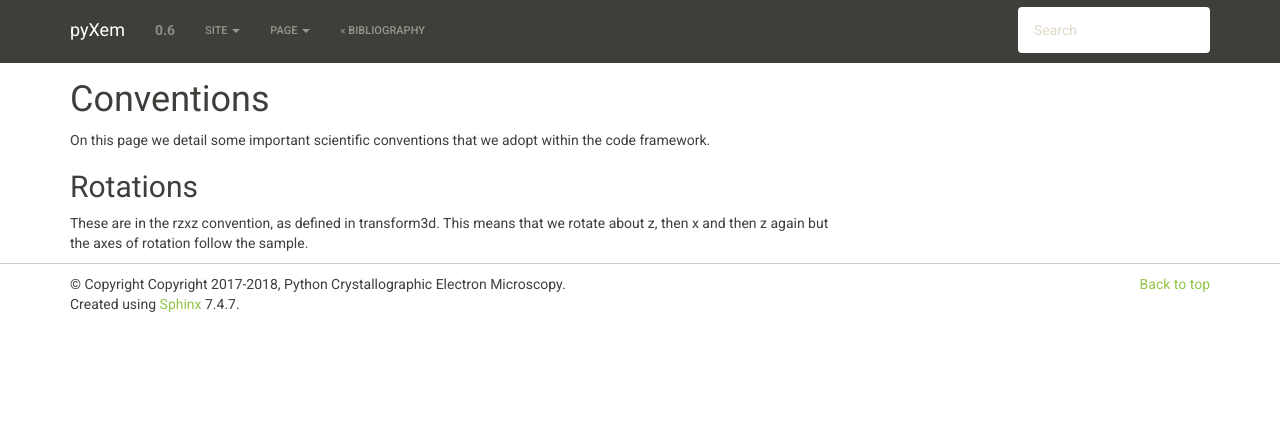
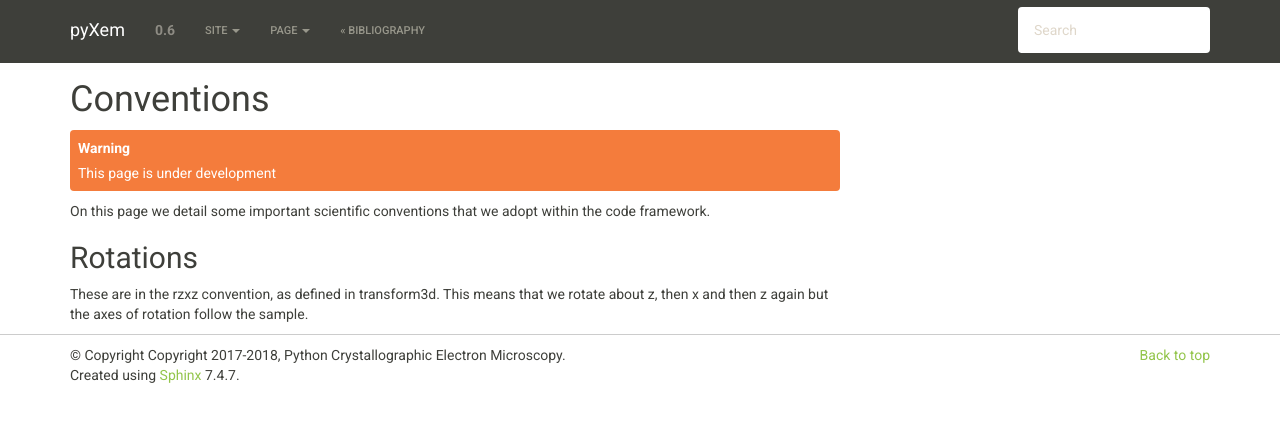
Before and after one commit to pyxem/pyxem, a Sphinx documentation site: the page built from docs/source/conventions.rst, in a window 1280 px wide. Shown: the top 422 px of the page. Built offline with Sphinx 7.4.7, drawn with Linux system fonts in a browser that asks for light colours.

Commit message:
warning added to conventions page

```diff
--- a/docs/source/conventions.rst
+++ b/docs/source/conventions.rst
@@ -1,5 +1,9 @@
 Conventions
 ===========
+
+.. warning::
+
+    This page is under development
 
 On this page we detail some important scientific conventions that we adopt within the code framework.
 
```
